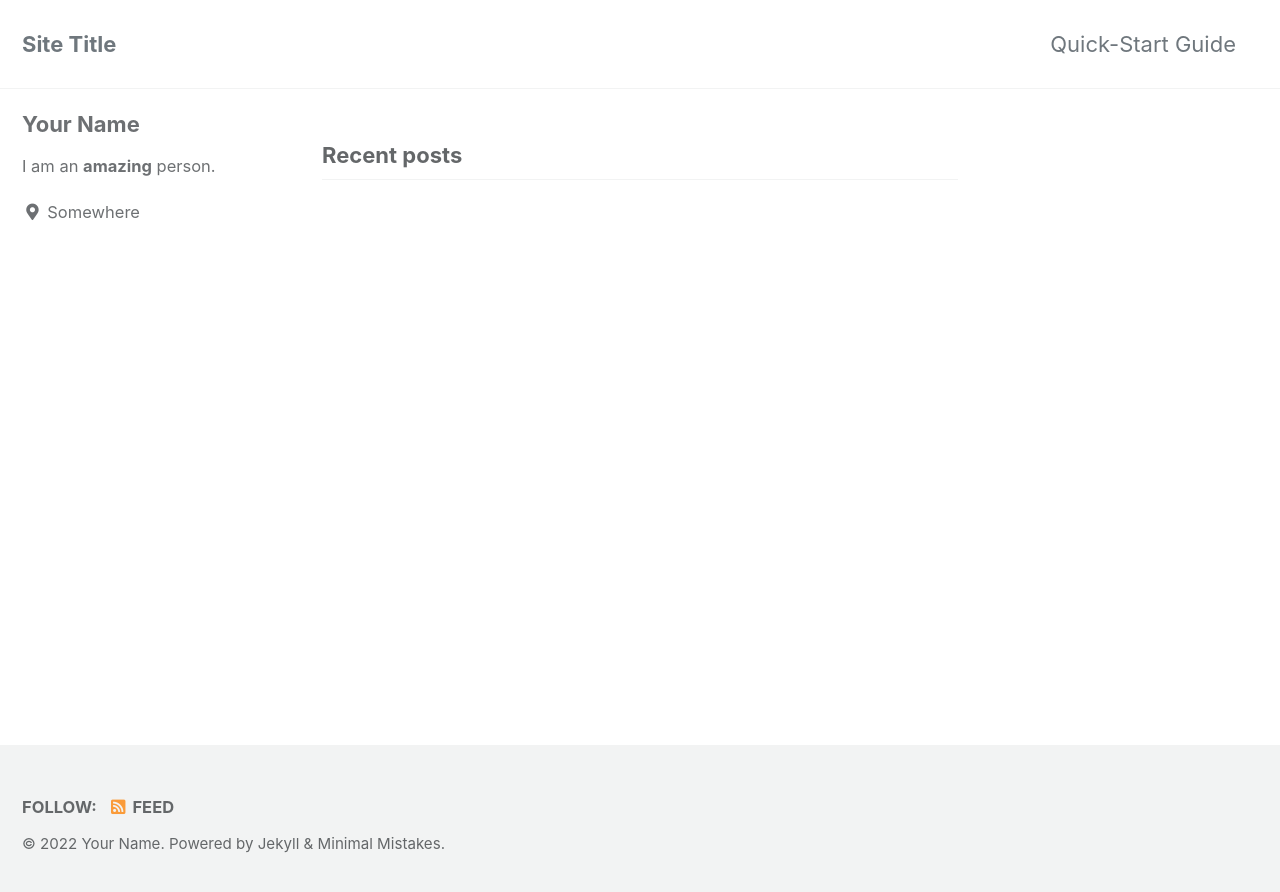
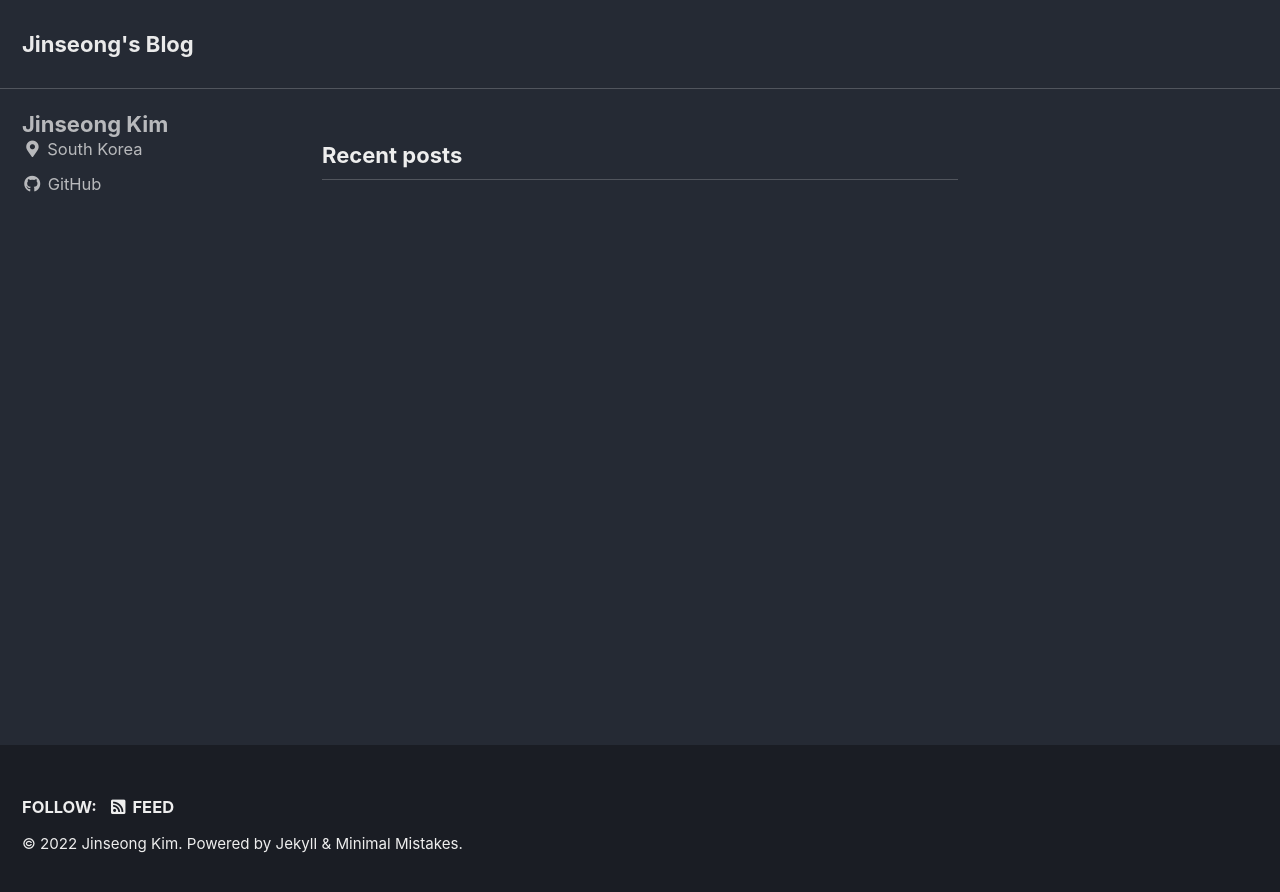
Before and after one commit to kimjs98/kimjs98.github.io, a Jekyll site: the page built from index.html, in a window 1280 px wide. Shown: the top 892 px of the page. Built offline with Jekyll 4.4.1, drawn with Linux system fonts in a browser that asks for light colours; cached includes are drawn as plain includes; the list of posts is cut into pages by our own code.

Commit message:
Updated the blog initial settings
Signed-off-by: kimjs98 <zokj0691@naver.com>

```diff
--- a/_config.yml
+++ b/_config.yml
@@ -12,18 +12,18 @@
 
 # theme                  : "minimal-mistakes-jekyll"
 # remote_theme           : "mmistakes/minimal-mistakes"
-minimal_mistakes_skin    : "default" # "air", "aqua", "contrast", "dark", "dirt", "neon", "mint", "plum", "sunrise"
+minimal_mistakes_skin    : "dark" # "air", "aqua", "contrast", "dark", "dirt", "neon", "mint", "plum", "sunrise"
 
 # Site Settings
 locale                   : "en-US"
-title                    : "Site Title"
+title                    : "Jinseong's Blog"
 title_separator          : "-"
 subtitle                 : # site tagline that appears below site title in masthead
-name                     : "Your Name"
-description              : "An amazing website."
-url                      : # the base hostname & protocol for your site e.g. "https://mmistakes.github.io"
+name                     : "Jinseong Kim"
+description              : ""
+url                      : "https://kimjs98.github.io"
 baseurl                  : # the subpath of your site, e.g. "/blog"
-repository               : # GitHub username/repo-name e.g. "mmistakes/minimal-mistakes"
+repository               : "kimjs98/kimjs98.github.io"
 teaser                   : # path of fallback teaser image, e.g. "/assets/images/500x300.png"
 logo                     : # path of logo image to display in the masthead, e.g. "/assets/images/88x88.png"
 masthead_title           : # overrides the website title displayed in the masthead, use " " for no title
@@ -104,11 +104,11 @@ analytics:
 
 # Site Author
 author:
-  name             : "Your Name"
+  name             : "Jinseong Kim"
   avatar           : # path of avatar image, e.g. "/assets/images/bio-photo.jpg"
-  bio              : "I am an **amazing** person."
-  location         : "Somewhere"
-  email            :
+  #bio              : "I am an **amazing** person."
+  location         : "South Korea"
+  #email            :
   links:
     - label: "Email"
       icon: "fas fa-fw fa-envelope-square"
@@ -124,7 +124,7 @@ author:
       # url: "https://facebook.com/"
     - label: "GitHub"
       icon: "fab fa-fw fa-github"
-      # url: "https://github.com/"
+      url: "https://github.com/kimjs98"
     - label: "Instagram"
       icon: "fab fa-fw fa-instagram"
       # url: "https://instagram.com/"
--- a/_data/navigation.yml
+++ b/_data/navigation.yml
@@ -1,7 +1,7 @@
 # main links
 main:
-  - title: "Quick-Start Guide"
-    url: https://mmistakes.github.io/minimal-mistakes/docs/quick-start-guide/
+  #- title: "Quick-Start Guide"
+  #  url: https://mmistakes.github.io/minimal-mistakes/docs/quick-start-guide/
   # - title: "About"
   #   url: https://mmistakes.github.io/minimal-mistakes/about/
   # - title: "Sample Posts"
```
